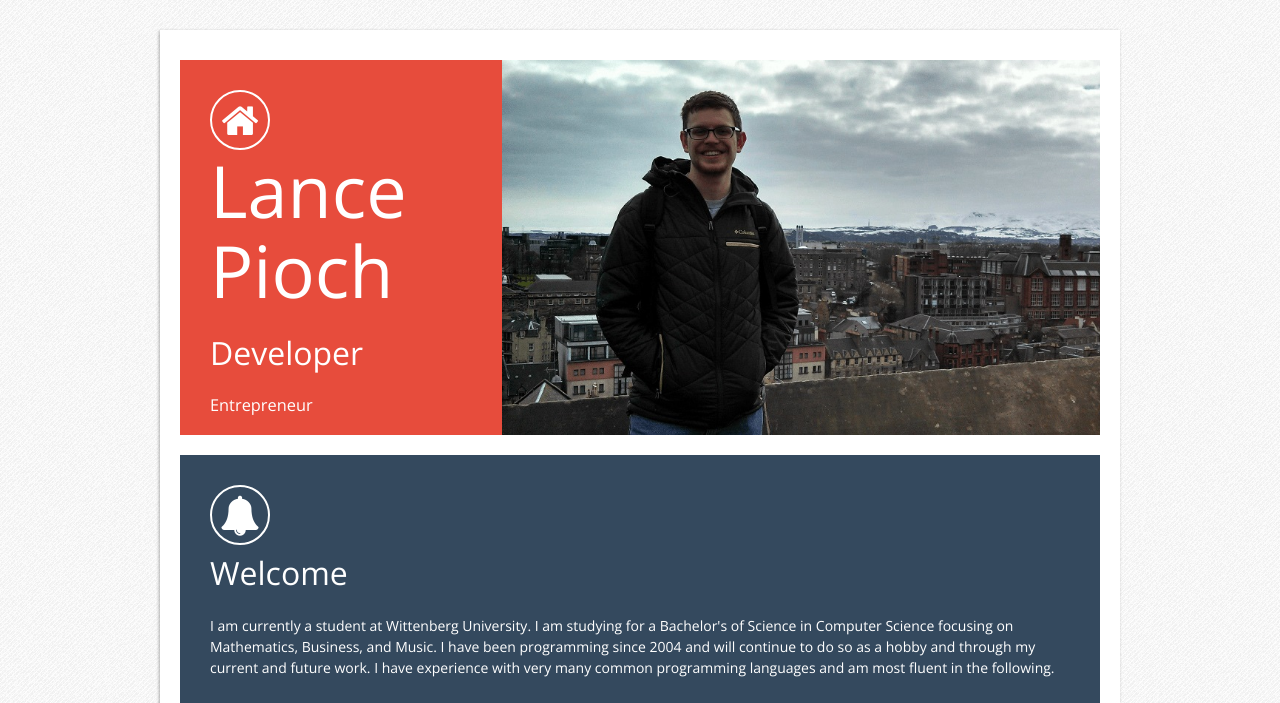
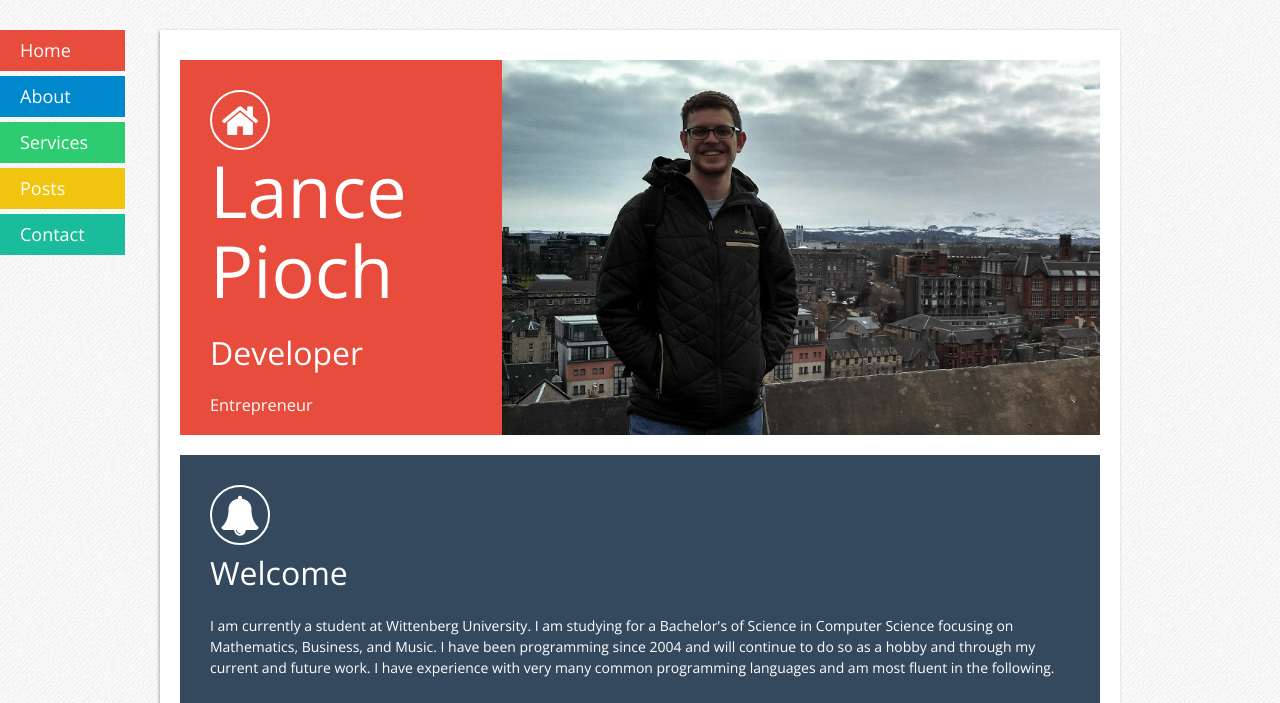
Before and after one commit to lancepioch/reveal.lancepioch.com, a plain HTML site: page index.html in a window 1280 px wide. Shown: the top 703 px of the page. Drawn offline with nearby package versions, Linux system fonts and the light colour scheme.

Commit message:
Add the new styling and class colors to the navigation menu.

```diff
--- a/index.html
+++ b/index.html
@@ -11,6 +11,15 @@
 	<script type="text/javascript" src="https://cdnjs.cloudflare.com/ajax/libs/html5shiv/3.7/html5shiv.min.js"></script>
 </head>
 <body>
+	<nav>
+		<ul>
+			<li class="home"><a href="index.html">Home</a></li>
+			<li class="about"><a href="about.html">About</a></li>
+			<li class="services"><a href="services.html">Services</a></li>
+			<li class="blog"><a href="posts.html">Posts</a></li>
+			<li class="contact"><a href="contact.html">Contact</a></li>
+		</ul>
+	</nav>
 	<section id="main" class="full home">
 		<header>
 			<span class="icon"><i class="fa fa-home"></i></span>
--- a/stylesheets/main.css
+++ b/stylesheets/main.css
@@ -18,6 +18,31 @@ body {
 	padding: 20px;
 	box-shadow: -1px 1px 3px rgba(0,0,0,0.3);
 	background-color: #fff;
+}
+
+nav {
+	position: fixed;
+	left: 0px;
+	top: 30px;
+	list-style-type: none;
+}
+
+nav ul {
+	margin: 0px;
+	padding: 0px;
+	width: 125px;
+}
+
+nav li {
+	margin-bottom: 5px;
+}
+
+nav li > a {
+	display: inline-block;
+	padding: 10px 20px;
+	font-size: 18px;
+	width: 100%;
+	height: 100%;
 }
 
 footer {
@@ -116,6 +141,10 @@ section.full {
 }
 
 .home { background-color: #e74c3c; }
+.about { background-color: #0088cc; }
+.services { background-color: #2ecc71; }
+.blog { background-color: #f1c40f; }
+.contact { background-color: #1abc9c; }
 .welcome { background-color: #34495e; }
 
 #twitter { background-color: #55acee; }
```
